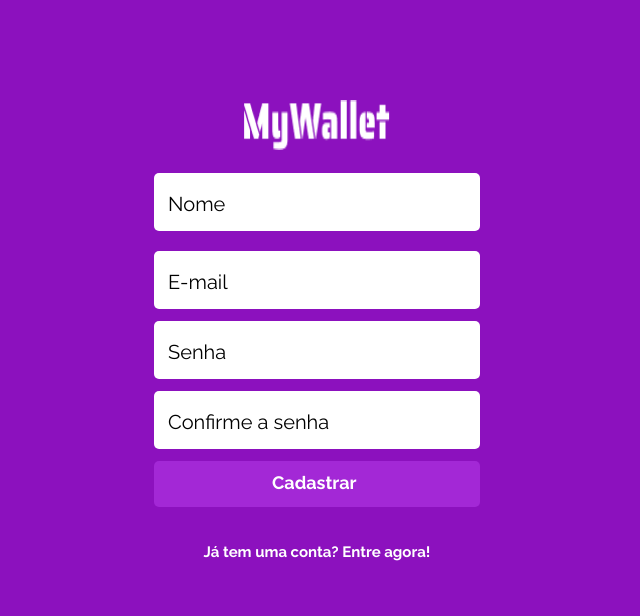
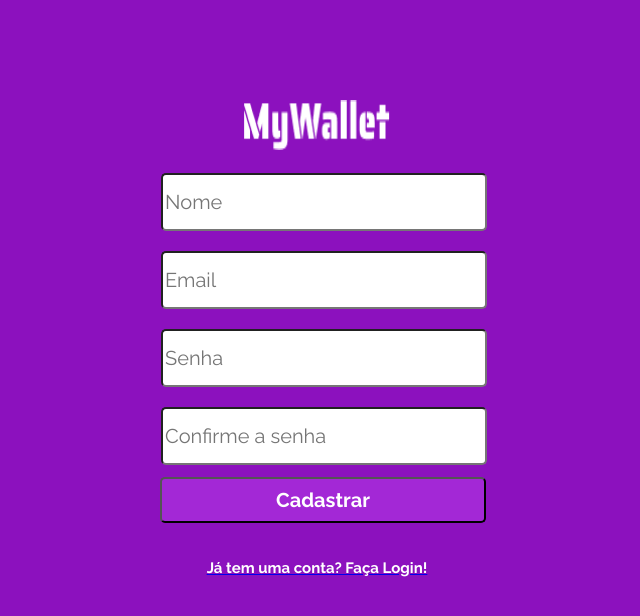
Before and after one commit to Januacele/projeto13-mywallet-front, a React (Create React App) app: page /cadastro in a window 1280 px wide. Shown: the top 616 px of the page, without its empty margins (323-963 px from the left). Built offline with nearby package versions, Linux system fonts and the light colour scheme; a web font is replaced by a local one.

Commit message:
Add form, button and link at register rout
The link redirect to login screen, and the button will send informations to database by axios. It remains to finish the register button to end the registration screen.

```diff
--- a/src/components/TelaCadastro/TelaCadastro.js
+++ b/src/components/TelaCadastro/TelaCadastro.js
@@ -1,5 +1,14 @@
+import { Link, useNavigate } from 'react-router-dom';
+
 import Logo from '../../assets/images/MyWallet.png';
 import styled from 'styled-components';
+
+
+
+function HandleSubmit(e) {
+
+}
+
 
 
 export default function TelaCadastro(){
@@ -7,31 +16,27 @@ export default function TelaCadastro(){
         <>
             <div>
                 <Container>
-                    <div className='logo'>
-                        <img src={Logo} alt="Logo-My Wallet" />
-                    </div>
+                    <form onSubmit={HandleSubmit}>
+                        <div className='logo'>
+                            <img src={Logo} alt="Logo-My Wallet" />
+                        </div>
 
-                    <div className='email'>
-                        <h5>Nome </h5>
-                    </div>
+                        <input type="nome" placeholder="Nome"/>
 
-                    <div className='email'>
-                        <h5>E-mail </h5>
-                    </div>
+                        <input type="email" placeholder="Email"/>
 
-                    <div className='senha'>
-                        <h5>Senha </h5>
-                    </div>
+                        <input type="senha" placeholder="Senha"/>
 
-                    <div className='senha'>
-                        <h5>Confirme a senha </h5>
-                    </div>
+                        <input type="senhaConfirmada" placeholder="Confirme a senha"/>
 
-                    <div className='entrar'>
-                        <h5> Cadastrar </h5>
-                    </div>
+                        <div>
+                            <button onClick={HandleSubmit}> Cadastrar </button>
+                        </div>
 
-                    <p> Já tem uma conta? Entre agora! </p>
+                        <Link to={`/`}>
+                            <p> Já tem uma conta? Faça Login! </p>
+                        </Link>
+                    </form>
                 </Container>
 
             </div>
@@ -49,45 +54,26 @@ const Container = styled.div`
     align-items: center;
     justify-content: center;
 
+    form {
+        width: 100%;
+        display: flex;
+        flex-direction: column;
+        justify-content: center;
+        align-items: center;
+    }
+
     img{
         width: 146px;
         height: 50px;
         margin-top: 100px;
     }
 
-    .email{
+    input{
         width: 326px;
         height: 58px;
         margin-top: 20px;
         background: #FFFFFF;
         border-radius: 5px;
-    }
-    .senha{
-        width: 326px;
-        height: 58px;
-        margin-top: 12px;
-        background: #FFFFFF;
-        border-radius: 5px;
-    }
-    .entrar{
-        width: 326px;
-        height: 46px;
-        margin-top: 12px;
-        background: #A328D6;
-        border-radius: 5px;
-
-        h5{
-            font-family: 'Raleway';
-            font-style: normal;
-            font-weight: 700;
-            font-size: 18px;
-            color: #FFFFFF;
-            margin-top: 10px;
-            margin-left: 118px;
-        }
-    }
-
-    h5{
         font-family: 'Raleway';
         font-style: normal;
         font-weight: 400;
@@ -96,6 +82,26 @@ const Container = styled.div`
         color: #000000;
         margin-left: 14px;
         margin-top: 20px;
+    }
+
+        button{
+            width: 326px;
+            height: 46px;
+            margin-top: 12px;
+            background-color: #A328D6;
+            border-radius: 5px;
+            cursor: pointer;
+            font-family: 'Raleway';
+            font-style: normal;
+            font-weight: 700;
+            font-size: 20px;
+            color: #FFFFFF;
+            margin-left: 12px;
+        }
+
+    a {
+        text-decoration-line: underline;
+        cursor: pointer;
     }
 
     p{
--- a/src/components/TelaPrimeiroAcesso/TelaPrimeiroAcesso.js
+++ b/src/components/TelaPrimeiroAcesso/TelaPrimeiroAcesso.js
@@ -1,7 +1,127 @@
+import logout from '../../assets/images/logout.png';
+import plus from '../../assets/images/plus.png';
+import menus from '../../assets/images/menus.png';
+import styled from 'styled-components';
+
+
 export default function TelaPrimeiroAcesso(){
     return(
         <>
-            <h1> Essa é a tela de primeiro acesso </h1>
+            <div>
+                <Container>
+                    <div className='nomeTela'>
+                        <h2>Olá, </h2>
+                        <img src={logout} alt="Logo-My Wallet" />
+                    </div>
+
+                    <div className='registros'>
+                        <h5> Não há registros de entrada ou saída </h5>
+                    </div>
+
+                    <div className='movimentacao'>
+                        <div className='Entrada_Saida'>
+                            <img src={plus} alt="Logo-My Wallet" />
+                            <h5> Nova entrada </h5>
+                        </div>
+                        <div className='Entrada_Saida'>
+                            <img src={menus} alt="Logo-My Wallet" />
+                            <h5> Nova saída </h5>
+                        </div>
+                    </div>
+
+
+
+                </Container>
+
+            </div>
         </>
     );
 }
+
+
+const Container = styled.div`
+    width: 100%;
+    height: 100%;
+    background-color: #8C11BE;
+    display: flex;
+    flex-direction: column;
+    align-items: center;
+    justify-content: center;
+
+    nomeTela{
+        display: flex;
+        align-items: center;
+        justify-content: space-around;
+
+        h2{
+            font-family: 'Raleway';
+            font-style: normal;
+            font-weight: 700;
+            font-size: 26px;
+            color: #FFFFFF;
+            margin-top: 25px;
+        }
+
+        img{
+            width: 23px;
+            height: 24px
+            margin-top: 28px;
+            margin-rigth: 10px;
+            blendPass: through;
+        }
+    }
+
+
+    .registros{
+        width: 326px;
+        height: 446px;
+        margin-left: 25px;
+        margin-top: 78px;
+        background: #FFFFFF;
+        border-radius: 5px;
+
+        h5{
+            font-family: 'Raleway';
+            font-style: normal;
+            font-weight: 400;
+            font-size: 20px;
+            line-height: 23px;
+            text-align: center;
+            color: #868686;
+        }
+    }
+
+   .movimentacao{
+        display: flex;
+        align-items: center;
+        justify-content: space-around;
+
+        .Entrada_Saida {
+            position: absolute;
+            width: 155px;
+            height: 114px;
+            left: 25px;
+            top: 537px;
+            background: #A328D6;
+            border-radius: 5px;
+
+                img{
+                    width: 21px;
+                    height: 21px
+                    margin-top: 2px;
+                    margin-left: 2px;
+                    blendPass: through;
+                }
+
+                h5{
+                    font-family: 'Raleway';
+                    font-style: normal;
+                    font-weight: 700;
+                    font-size: 17px;
+                    line-height: 20px;
+                    color: #FFFFFF;
+                }
+        }
+   }
+
+`
```
